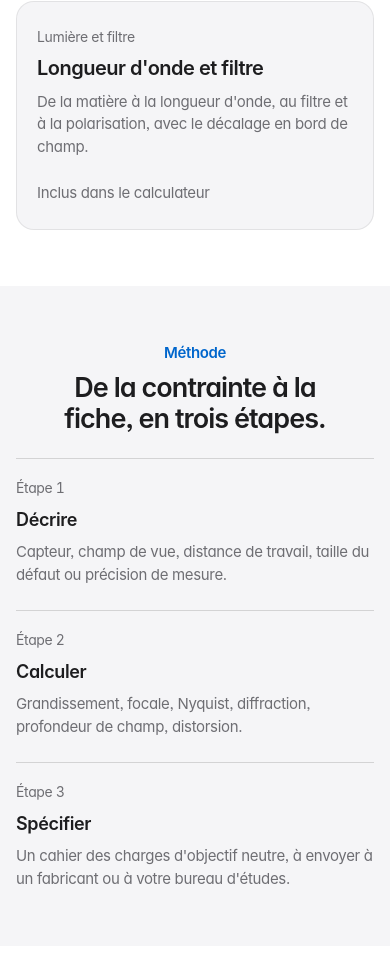
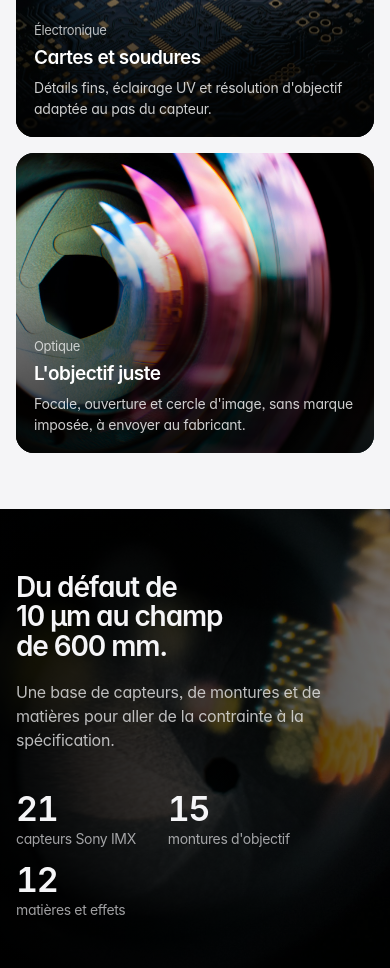
Before and after one commit to louisonbailly-beep/Lumenpath, a plain HTML site: page index.html in a window 390 px wide. Shown: the part 1709-2677 px from the top of the page. Drawn offline with nearby package versions, Linux system fonts and the light colour scheme.

Commit message:
Accueil : section Applications en photos (Unsplash), bande photo avec chiffres clés
Co-Authored-By: Claude Opus 5.5 <noreply@anthropic.com>

```diff
--- a/index.html
+++ b/index.html
@@ -20,7 +20,7 @@
 <div data-view="home" hidden>
   <header class="site-head"><div class="wrap">
     <a class="brand" href="#/"><svg width="28" height="21" aria-hidden="true"><use href="#logo"/></svg><span>lumen<span class="light">path</span></span></a>
-    <nav aria-label="Sections"><a href="#/" data-scroll="outils">Outils</a><a href="#/" data-scroll="methode">Méthode</a><a href="#/" data-scroll="donnees">Données</a></nav>
+    <nav aria-label="Sections"><a href="#/" data-scroll="applications">Applications</a><a href="#/" data-scroll="outils">Outils</a><a href="#/" data-scroll="methode">Méthode</a><a href="#/" data-scroll="donnees">Données</a></nav>
     <div class="actions"><a class="btn sm" href="#/connexion">Se connecter</a><a class="btn sm pri" href="#/inscription">Créer un accès</a></div>
   </div></header>
 
@@ -50,6 +50,28 @@
         <div><dt>Résolution objectif</dt><dd>≥ 89 lp/mm</dd></div>
         <div><dt>Cercle d'image</dt><dd>≥ 11,0 mm</dd></div>
         <div><dt>Ouverture</dt><dd>f/2,4 à f/7,9</dd></div>
+      </dl>
+    </div>
+  </section>
+
+  <section class="wrap sec" id="applications">
+    <div class="head2"><span class="eyebrow">Applications</span><h2>Pensé pour les postes de contrôle réels.</h2><p class="sub">Aspect, mesure, lecture de codes, fluorescence ou infrarouge : chaque cas part de la pièce et du défaut à voir.</p></div>
+    <div class="shots">
+      <figure class="shot big"><img src="web/img/robot.jpg" alt="Bras robotisé bleu sur une ligne d'assemblage automatisée" width="1600" height="1003" loading="lazy"><figcaption><span class="k">Ligne robotisée</span><span class="t">Contrôle d'aspect en cadence</span><span class="d">Obturateur global, temps d'exposition et flou de bougé calculés pour la vitesse de la pièce.</span></figcaption></figure>
+      <figure class="shot"><img src="web/img/pcb.jpg" alt="Gros plan d'une carte électronique bleu foncé avec composants" width="1600" height="1201" loading="lazy"><figcaption><span class="k">Électronique</span><span class="t">Cartes et soudures</span><span class="d">Détails fins, éclairage UV et résolution d'objectif adaptée au pas du capteur.</span></figcaption></figure>
+      <figure class="shot"><img src="web/img/lens2.jpg" alt="Diaphragme d'un objectif vu de près, avec reflets du traitement antireflet" width="1600" height="1063" loading="lazy"><figcaption><span class="k">Optique</span><span class="t">L'objectif juste</span><span class="d">Focale, ouverture et cercle d'image, sans marque imposée, à envoyer au fabricant.</span></figcaption></figure>
+    </div>
+  </section>
+
+  <section class="photo-band">
+    <img src="web/img/lens.jpg" alt="" width="1800" height="1000" loading="lazy" aria-hidden="true">
+    <div class="wrap">
+      <h2>Du défaut de 10&nbsp;µm au champ de 600&nbsp;mm.</h2>
+      <p>Une base de capteurs, de montures et de matières pour aller de la contrainte à la spécification.</p>
+      <dl class="figs">
+        <div><dt>capteurs Sony IMX</dt><dd>21</dd></div>
+        <div><dt>montures d'objectif</dt><dd>15</dd></div>
+        <div><dt>matières et effets</dt><dd>12</dd></div>
       </dl>
     </div>
   </section>
@@ -87,7 +109,7 @@
     <div class="actions" style="justify-content:center"><a class="btn lg pri" href="#/inscription">Créer un accès</a></div>
   </section>
 
-  <footer class="site-foot"><div class="wrap"><span>lumenpath · conseil optique pour la vision industrielle</span><span>Confidentialité · Conditions · Contact</span></div></footer>
+  <footer class="site-foot"><div class="wrap"><span>lumenpath · conseil optique pour la vision industrielle</span><span>Photos : <a href="https://unsplash.com/license" target="_blank" rel="noopener noreferrer" style="color:inherit;text-decoration:underline">Unsplash</a> · Confidentialité · Conditions · Contact</span></div></footer>
 </div>
 
 <!-- ================= Connexion utilisateur ================= -->
--- a/web/styles.css
+++ b/web/styles.css
@@ -499,3 +499,43 @@ pre.spec-txt{margin:0 22px 22px;padding:16px 18px;border-radius:var(--r);border:
   .results{gap:20px}
   ul.flags{font-size:14px}
 }
+
+/* ---------- Photos de l'accueil ---------- */
+.shots{display:grid;grid-template-columns:1.4fr 1fr;grid-template-rows:auto auto;gap:16px}
+.shot{position:relative;margin:0;border-radius:var(--r-lg);overflow:hidden;background:#0F1011;min-height:260px;isolation:isolate}
+.shot.big{grid-row:1 / span 2;min-height:540px}
+.shot img{position:absolute;inset:0;width:100%;height:100%;object-fit:cover;z-index:-1}
+.shot::after{content:"";position:absolute;inset:0;z-index:-1;background:linear-gradient(180deg,rgba(0,0,0,0) 25%,rgba(0,0,0,.55) 60%,rgba(0,0,0,.82) 100%)}
+.shot figcaption{position:absolute;left:0;right:0;bottom:0;padding:22px 24px;display:flex;flex-direction:column;gap:4px;color:#fff}
+.shot .k{font-size:13px;color:rgba(255,255,255,.72)}
+.shot .t{font-family:var(--display);font-size:22px;font-weight:600;letter-spacing:-.025em}
+.shot .d{font-size:15px;color:rgba(255,255,255,.8);max-width:42ch;letter-spacing:-.016em}
+@media (prefers-reduced-motion:no-preference){.shot img{transition:transform .8s cubic-bezier(.2,.8,.2,1)}.shot:hover img{transform:scale(1.04)}}
+.photo-band{position:relative;isolation:isolate;overflow:hidden;background:#000;color:#F5F5F7;padding:120px 0}
+.photo-band>img{position:absolute;inset:0;width:100%;height:100%;object-fit:cover;z-index:-2;opacity:.55}
+.photo-band::after{content:"";position:absolute;inset:0;z-index:-1;background:linear-gradient(90deg,rgba(0,0,0,.88) 0%,rgba(0,0,0,.55) 55%,rgba(0,0,0,.2) 100%)}
+.photo-band .wrap{display:flex;flex-direction:column;gap:18px}
+.photo-band h2{font-size:52px;line-height:1.06;letter-spacing:-.04em;max-width:14ch}
+.photo-band p{font-size:19px;color:rgba(245,245,247,.75);max-width:46ch;letter-spacing:-.016em}
+.figs{display:flex;flex-wrap:wrap;gap:16px 56px;margin:22px 0 0}
+.figs>div{display:flex;flex-direction:column-reverse;gap:2px}
+.figs dt{font-size:14px;color:rgba(245,245,247,.65)}
+.figs dd{margin:0;font-family:var(--display);font-size:48px;font-weight:600;letter-spacing:-.04em;line-height:1;font-variant-numeric:tabular-nums}
+@media (max-width:900px){
+  .shots{grid-template-columns:minmax(0,1fr)}
+  .shot.big{grid-row:auto;min-height:340px}
+  .shot{min-height:260px}
+  .photo-band{padding:80px 0}
+  .photo-band h2{font-size:34px}
+}
+@media (max-width:620px){
+  .shot,.shot.big{min-height:300px}
+  .shot figcaption{padding:18px}
+  .shot .t{font-size:19px}
+  .shot .d{font-size:14px}
+  .photo-band{padding:64px 0}
+  .photo-band h2{font-size:28px}
+  .photo-band p{font-size:16px}
+  .figs{gap:14px 32px}
+  .figs dd{font-size:34px}
+}
```
Also changed, not shown: web/img/lens.jpg (added), web/img/lens2.jpg (added), web/img/pcb.jpg (added), web/img/robot.jpg (added).
